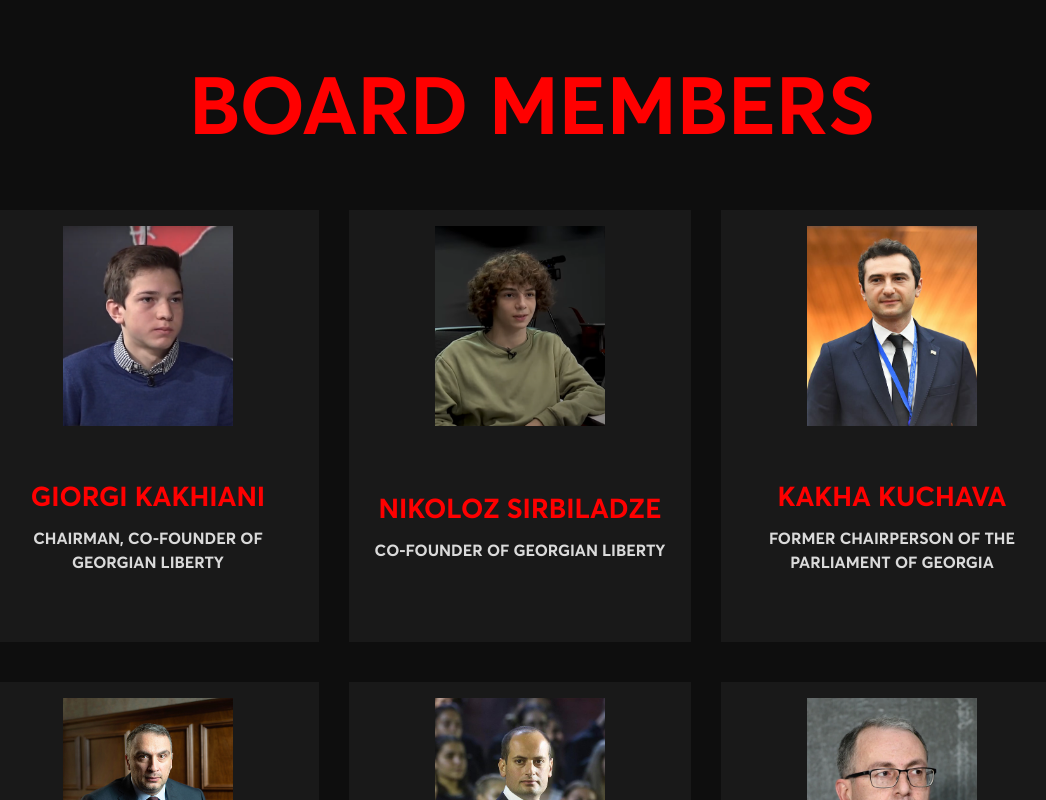
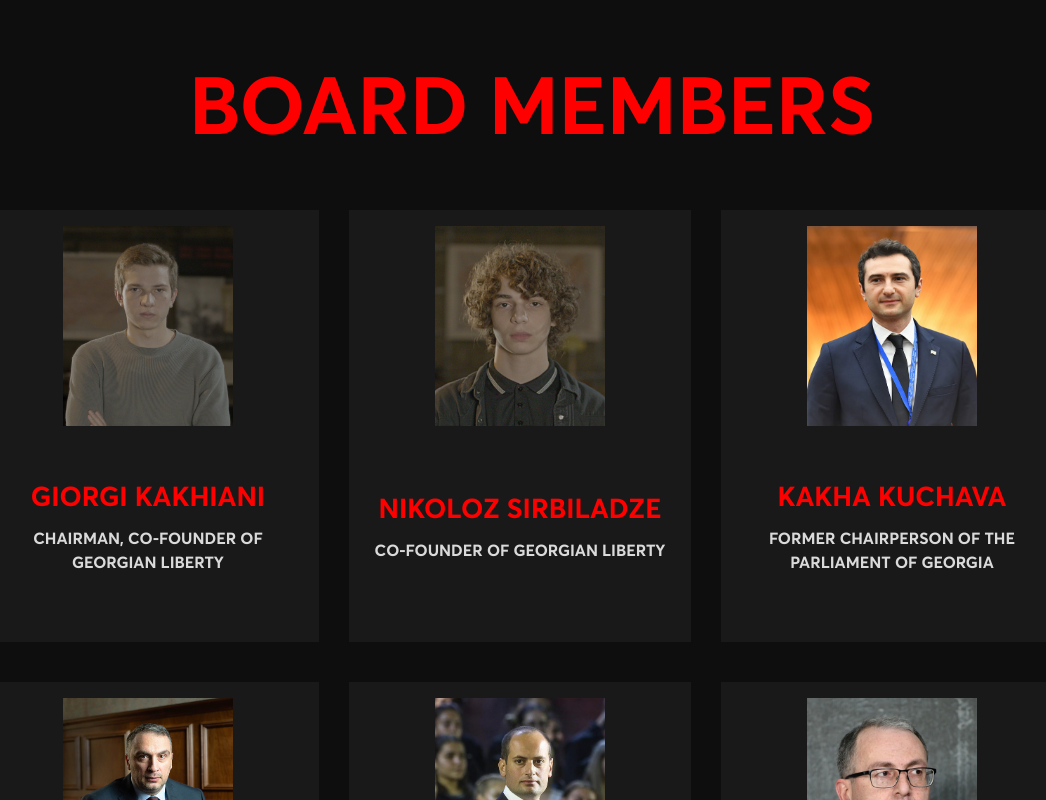
Before and after one commit to Nicolooo/georgia, a Next.js app: page /en/test in a window 1280 px wide. Shown: the whole page, without its empty margins (108-1154 px from the left). Built offline with nearby package versions, Linux system fonts and the light colour scheme.

Commit message:
ბორდის აბდეითები

```diff
--- a/comp/Board/Grid.js
+++ b/comp/Board/Grid.js
@@ -16,7 +16,7 @@
                 <Card name="GIGI GIGIADZE" title="Senior Researcher of Economic Policy Research Centre" img={Board.photos.gigiadze} />
                 <Card name="LASHA CHANTLADZE" title="Ph.D in History" img={Board.photos.chantladze} />
                 <Card name="DAVID KLDIASHVILI" title="Lawyer" img={Board.photos.kldi} />
-                <Card name="NIKOLOZ KHABELASHVILI" title="Co-Founder of Georgian Liberty" img={Board.photos.xb} />
+                <Card name="NIKOLOZ KHABELASHVILI" title="Member" img={Board.photos.xb} />
             </div>
         </div>
     )
@@ -36,7 +36,7 @@
                 <Card name="გიგი გიგიაძე" title="ეკონომიკური პოლიტიკის კვლევის ცენტრის უფროსი მკვლევარი" img={Board.photos.gigiadze} />
                 <Card name="ლაშა ჩანტლაძე" title="ისტორიის მეცნიერებათა დოქტორი" img={Board.photos.chantladze} />
                 <Card name="დავით კლდიაშვილი" title="იურისტი" img={Board.photos.kldi} />
-                <Card name="ნიკოლოზ ხაბელაშვილი" title="“ჯორჯიან ლიბერთის” თანადამფუძნებელი." img={Board.photos.xb} />
+                <Card name="ნიკოლოზ ხაბელაშვილი" title="“ჯორჯიან ლიბერთის” წევრი" img={Board.photos.xb} />
             </div>
         </div>
     )
--- a/data/Board.js
+++ b/data/Board.js
@@ -9,9 +9,9 @@
             'bilanishvili': '/b/bilanishvili.png',
             'kldi': '/b/kldi.png',
             'kipiani': '/b/kipiani.png',
-            'gk': '/b/gkakhiani.png',
+            'gk': '/b/giorgikakhiani.jpg',
             'xb': '/b/xb.png',
-            'ns': '/b/ns.png'
+            'ns': '/b/nikolozsirbiladze.jpg'
         }
 }
 
```
Also changed, not shown: public/b/giorgikakhiani.jpg (added), public/b/nikolozsirbiladze.jpg (added).
